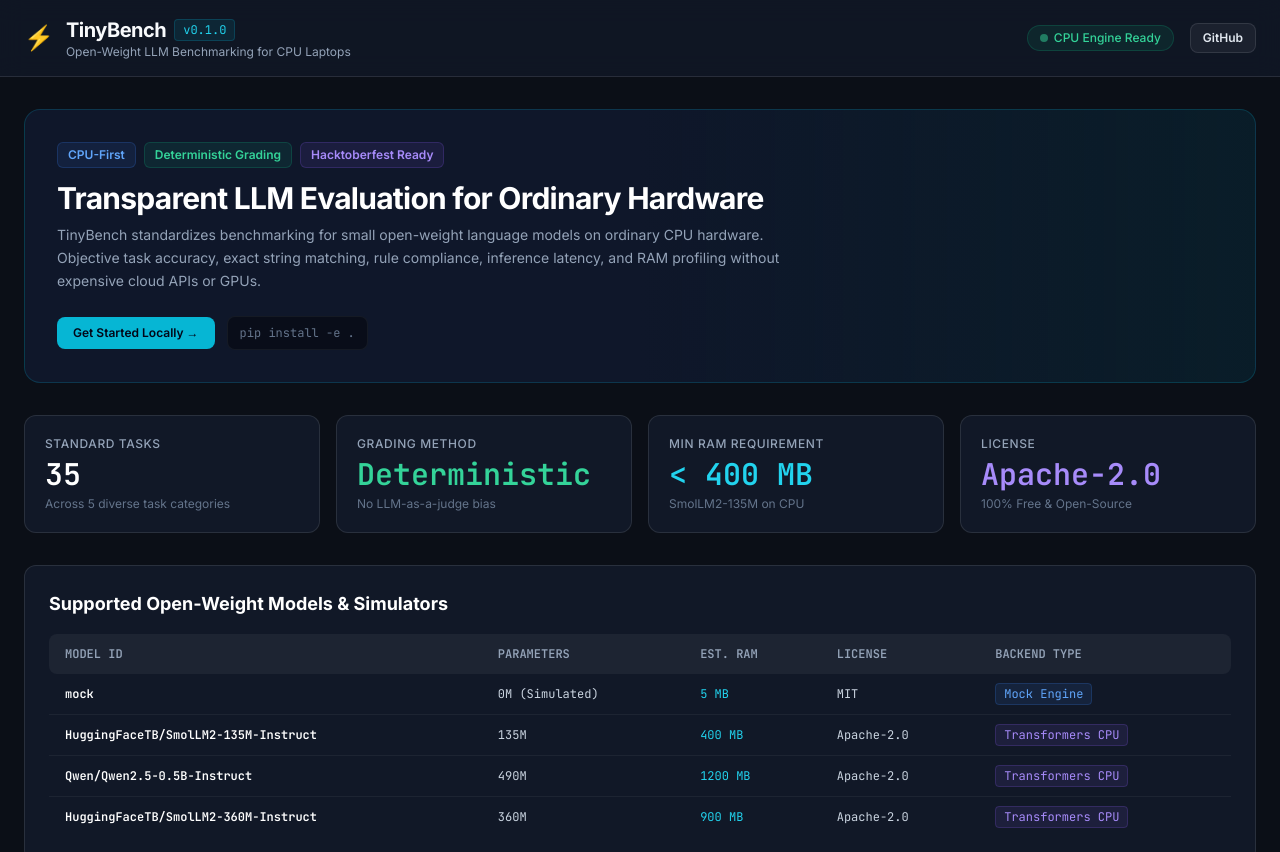
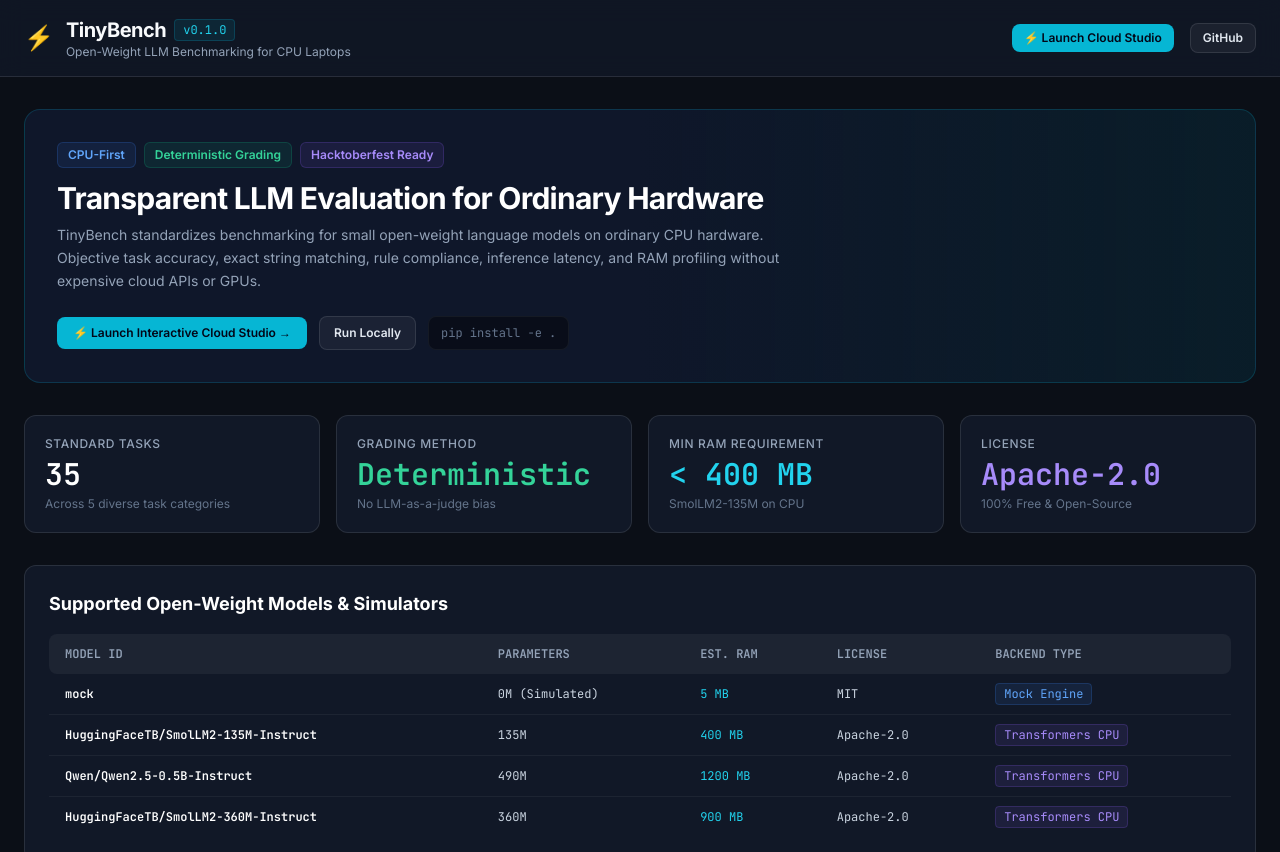
Before and after one commit to shettyadithyar76-prog/tinybench, a plain HTML site: page web/index.html in a window 1280 px wide. Shown: the top 852 px of the page. Drawn offline with nearby package versions, Linux system fonts and the light colour scheme.

Commit message:
feat(web): link Vercel showcase to Hugging Face Cloud Studio

```diff
--- a/web/index.html
+++ b/web/index.html
@@ -44,10 +44,9 @@
         </div>
       </div>
       <div class="flex items-center gap-4">
-        <span class="inline-flex items-center gap-1.5 text-xs font-medium px-3 py-1 rounded-full bg-emerald-500/10 text-emerald-400 border border-emerald-500/20">
-          <span class="w-2 h-2 rounded-full bg-emerald-400 animate-pulse"></span>
-          CPU Engine Ready
-        </span>
+        <a href="https://huggingface.co/spaces/FunkeCodez/tinybench" target="_blank" class="inline-flex items-center gap-1.5 text-xs font-semibold px-3 py-1.5 rounded-lg bg-cyan-500 hover:bg-cyan-400 text-slate-950 transition-colors">
+          <span>⚡ Launch Cloud Studio</span>
+        </a>
         <a href="https://github.com/shettyadithyar76-prog/tinybench" target="_blank" class="text-xs font-semibold px-3 py-1.5 rounded-lg bg-white/5 hover:bg-white/10 text-slate-200 border border-white/10 transition-colors">
           GitHub
         </a>
@@ -73,8 +72,11 @@
           TinyBench standardizes benchmarking for small open-weight language models on ordinary CPU hardware. Objective task accuracy, exact string matching, rule compliance, inference latency, and RAM profiling without expensive cloud APIs or GPUs.
         </p>
         <div class="flex items-center gap-3">
-          <a href="https://github.com/shettyadithyar76-prog/tinybench#readme" target="_blank" class="px-4 py-2 text-xs font-semibold rounded-lg bg-cyan-500 hover:bg-cyan-400 text-slate-950 transition-colors">
-            Get Started Locally &rarr;
+          <a href="https://huggingface.co/spaces/FunkeCodez/tinybench" target="_blank" class="px-4 py-2 text-xs font-semibold rounded-lg bg-cyan-500 hover:bg-cyan-400 text-slate-950 transition-colors flex items-center gap-1.5">
+            <span>⚡ Launch Interactive Cloud Studio &rarr;</span>
+          </a>
+          <a href="https://github.com/shettyadithyar76-prog/tinybench#readme" target="_blank" class="px-3.5 py-2 text-xs font-semibold rounded-lg bg-white/5 hover:bg-white/10 text-slate-200 border border-white/10 transition-colors">
+            Run Locally
           </a>
           <span class="mono text-xs text-slate-500 bg-black/40 px-3 py-2 rounded-lg border border-white/5">
             pip install -e .
```
